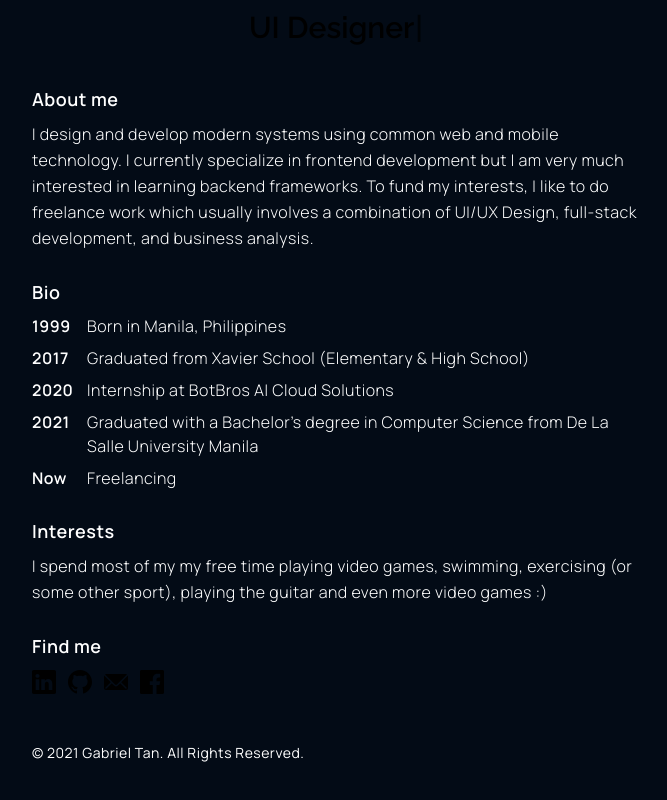
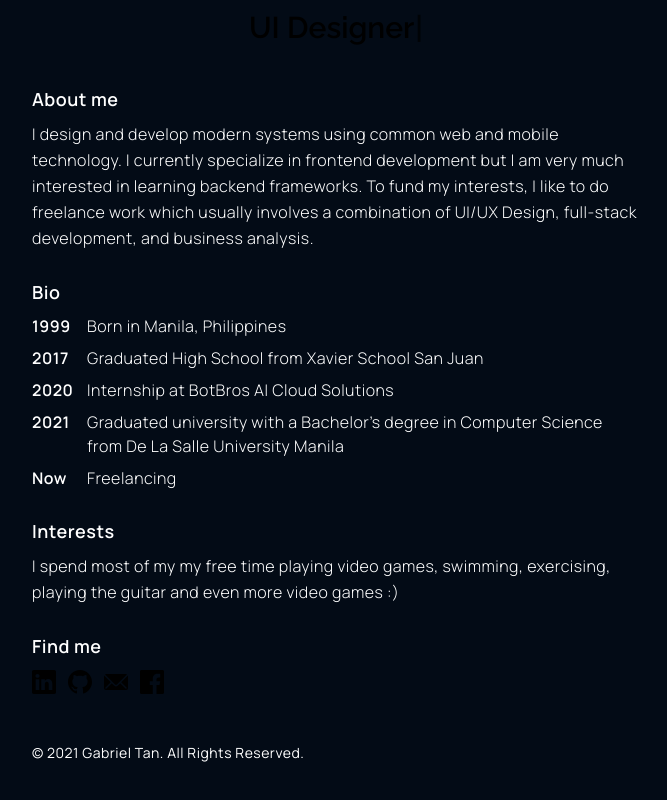
Before and after one commit to gabtan99/website, a Next.js app: page / in a window 1280 px wide. Shown: the part 360-1160 px from the top of the page, without its empty margins (304-971 px from the left). Built offline with nearby package versions, Linux system fonts and the light colour scheme.

Commit message:
refactor: small changes in indeX

```diff
--- a/pages/index.js
+++ b/pages/index.js
@@ -58,14 +58,14 @@ export default function Home() {
           <Box>
             <BioEntry year="1999">Born in Manila, Philippines</BioEntry>
             <BioEntry year="2017">
-              Graduated from Xavier School (Elementary & High School)
+              Graduated High School from Xavier School San Juan
             </BioEntry>
             <BioEntry year="2020">
               Internship at BotBros AI Cloud Solutions
             </BioEntry>
             <BioEntry year="2021">
-              Graduated with a Bachelor’s degree in Computer Science from De La
-              Salle University Manila
+              Graduated university with a Bachelor’s degree in Computer Science
+              from De La Salle University Manila
             </BioEntry>
             <BioEntry year="Now">Freelancing</BioEntry>
           </Box>
@@ -77,8 +77,7 @@ export default function Home() {
           </Text>
           <Text letterSpacing={0.5} fontWeight={300} lineHeight="tall">
             I spend most of my my free time playing video games, swimming,
-            exercising (or some other sport), playing the guitar and even more
-            video games :)
+            exercising, playing the guitar and even more video games :)
           </Text>
         </Block>
       </Container>
```
